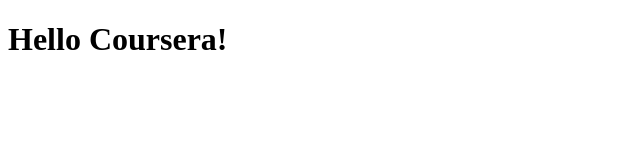
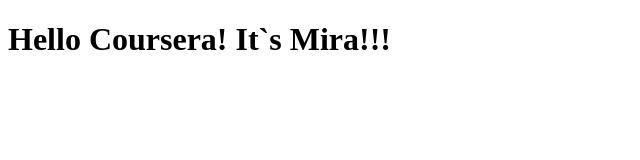
Before and after one commit to Mira1992/coursera-test, a plain HTML site: page site/index.html in a window 1280 px wide. Shown: the whole page, without its empty margins (0-640 px from the left). Drawn offline with Linux system fonts and the light colour scheme.

Commit message:
Small addition to our page content

```diff
--- a/site/index.html
+++ b/site/index.html
@@ -4,6 +4,6 @@
    <title>Hello Coursera!</title>
  </head>
  <body>
- <h1> Hello Coursera!</h1>
+ <h1> Hello Coursera! It`s Mira!!!</h1>
  </body>
 </html>
```
